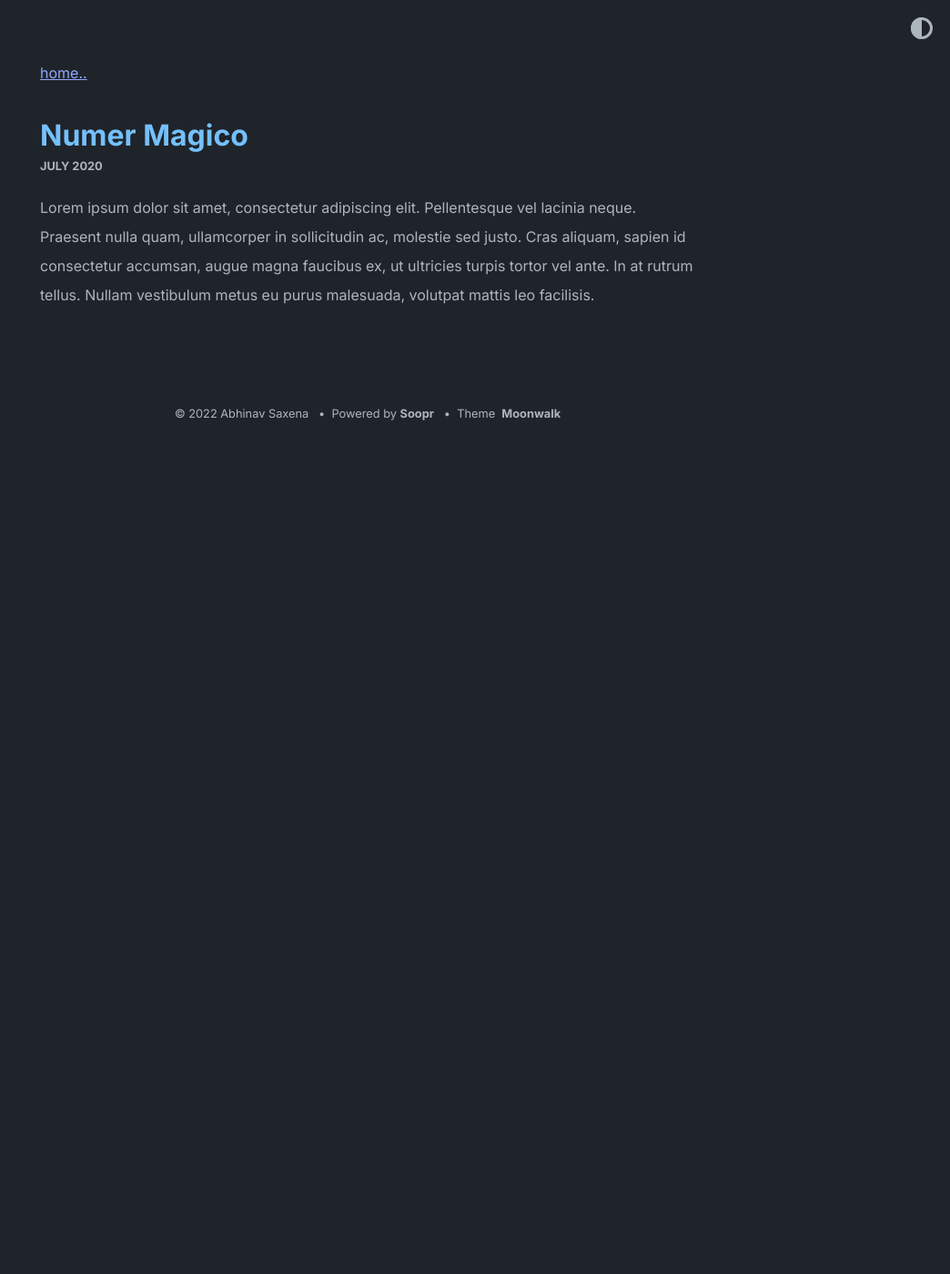
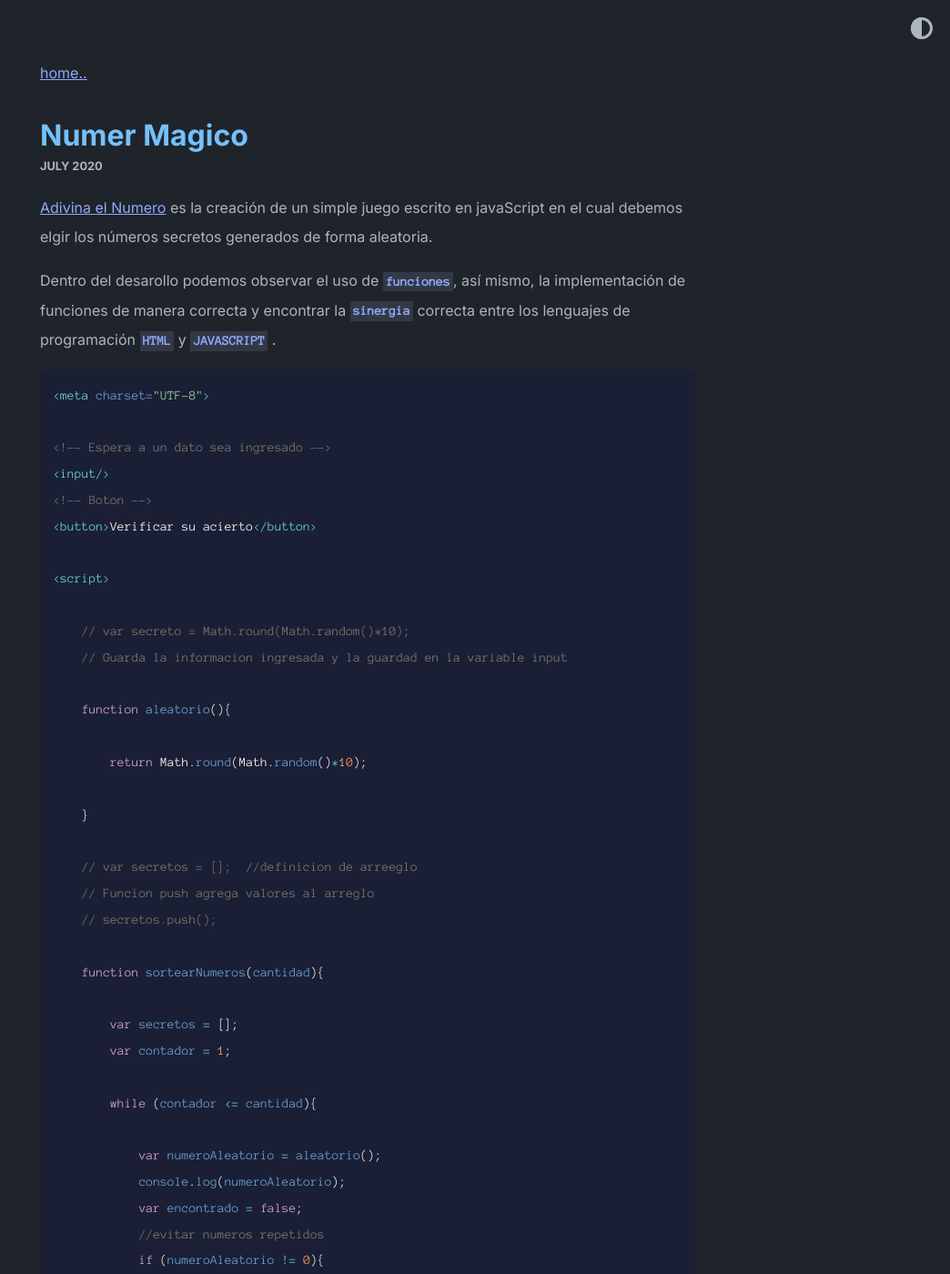
Before and after one commit to f3rnandom/f3rnandom.github.io, a Jekyll site: the page built from _posts/2020-07-08-numer-magico.md, in a window 1280 px wide and 1400 px high. Shown: the whole window at 91% size, without its empty margins (236-1280 px from the left). Built offline with Jekyll 4.4.1, drawn with Linux system fonts in a browser that asks for light colours; some of the changed text lies outside the part shown.

Commit message:
modificacion codificacion numero magico

````diff
--- a/_data/home.yml
+++ b/_data/home.yml
@@ -14,8 +14,8 @@ project_entries:
     desc: Configura tu entorno GNU/Linux con el gestor de ventnas bspwm.
 
   - title: Project 2
-    url: number-magico
-    desc: Projects are shown in card layout
+    url: magico-post
+    desc: Sencillo juego adivina el numero en web.
 
   # - title: Project 3
   #   url: overview-post
--- a/_posts/2020-07-08-numer-magico.md
+++ b/_posts/2020-07-08-numer-magico.md
@@ -2,4 +2,104 @@
 layout: post
 ---
 
-Lorem ipsum dolor sit amet, consectetur adipiscing elit. Pellentesque vel lacinia neque. Praesent nulla quam, ullamcorper in sollicitudin ac, molestie sed justo. Cras aliquam, sapien id consectetur accumsan, augue magna faucibus ex, ut ultricies turpis tortor vel ante. In at rutrum tellus. Nullam vestibulum metus eu purus malesuada, volutpat mattis leo facilisis.
+[Adivina el Numero][Github-f3rnandom] es la creación de un simple juego escrito en javaScript
+en el cual debemos elgir los números secretos generados de forma aleatoria.
+
+Dentro del desarollo podemos observar el uso de  `funciones`, así mismo, la implementación de funciones de manera correcta y encontrar la `sinergia` correcta entre los lenguajes de programación  `HTML` y `JAVASCRIPT` .
+
+
+```html
+<meta charset="UTF-8">
+
+<!-- Espera a un dato sea ingresado -->
+<input/>
+<!-- Boton -->
+<button>Verificar su acierto</button>
+
+<script>
+
+    // var secreto = Math.round(Math.random()*10);
+    // Guarda la informacion ingresada y la guardad en la variable input
+
+    function aleatorio(){
+
+        return Math.round(Math.random()*10);
+
+    }
+
+    // var secretos = [];  //definicion de arreeglo
+    // Funcion push agrega valores al arreglo
+    // secretos.push();
+
+    function sortearNumeros(cantidad){
+
+        var secretos = [];
+        var contador = 1;
+
+        while (contador <= cantidad){
+
+            var numeroAleatorio = aleatorio();
+            console.log(numeroAleatorio);
+            var encontrado = false;
+            //evitar numeros repetidos
+            if (numeroAleatorio != 0){
+
+                for (posicion = 0; posicion < secretos.length; posicion++) {
+
+                    if (numeroAleatorio == secretos[posicion]){
+
+                        encontrado = true;
+                        break;
+                    }
+                }
+
+                if(encontrado == false){
+
+                    secretos.push(numeroAleatorio);
+                    contador++;
+                }
+            }
+        }
+        return secretos;
+    }
+
+    var secretos = sortearNumeros(4);
+
+    console.log(secretos);
+
+    var input = document.querySelector("input");
+    input.focus();
+
+    function verificar(){
+
+        var encontrado = false;
+
+        for(var posicion = 0; posicion < secretos.length; posicion++){
+            //convierte el valor input en entero
+            if (parseInt(input.value) == secretos[posicion]){
+
+                alert("Usted Acerto!");
+                encontrado = true;
+                break;
+            }
+
+    }
+
+    if(encontrado == false){
+        alert("Usted no Acerto!");
+    }
+
+        input.value = ""; //limpia el cuadro de texto
+        input.focus(); //coloca el cursosr en el cuadro
+    }
+
+
+    var button = document.querySelector("button");
+    // a la escucha de la accion del boton
+    button.onclick = verificar;
+</script>
+```
+
+Ver código en [Github][Github-f3rnandom] para probar y opinar.
+
+[Github-f3rnandom]: https://github.com/F3rnandom
````
